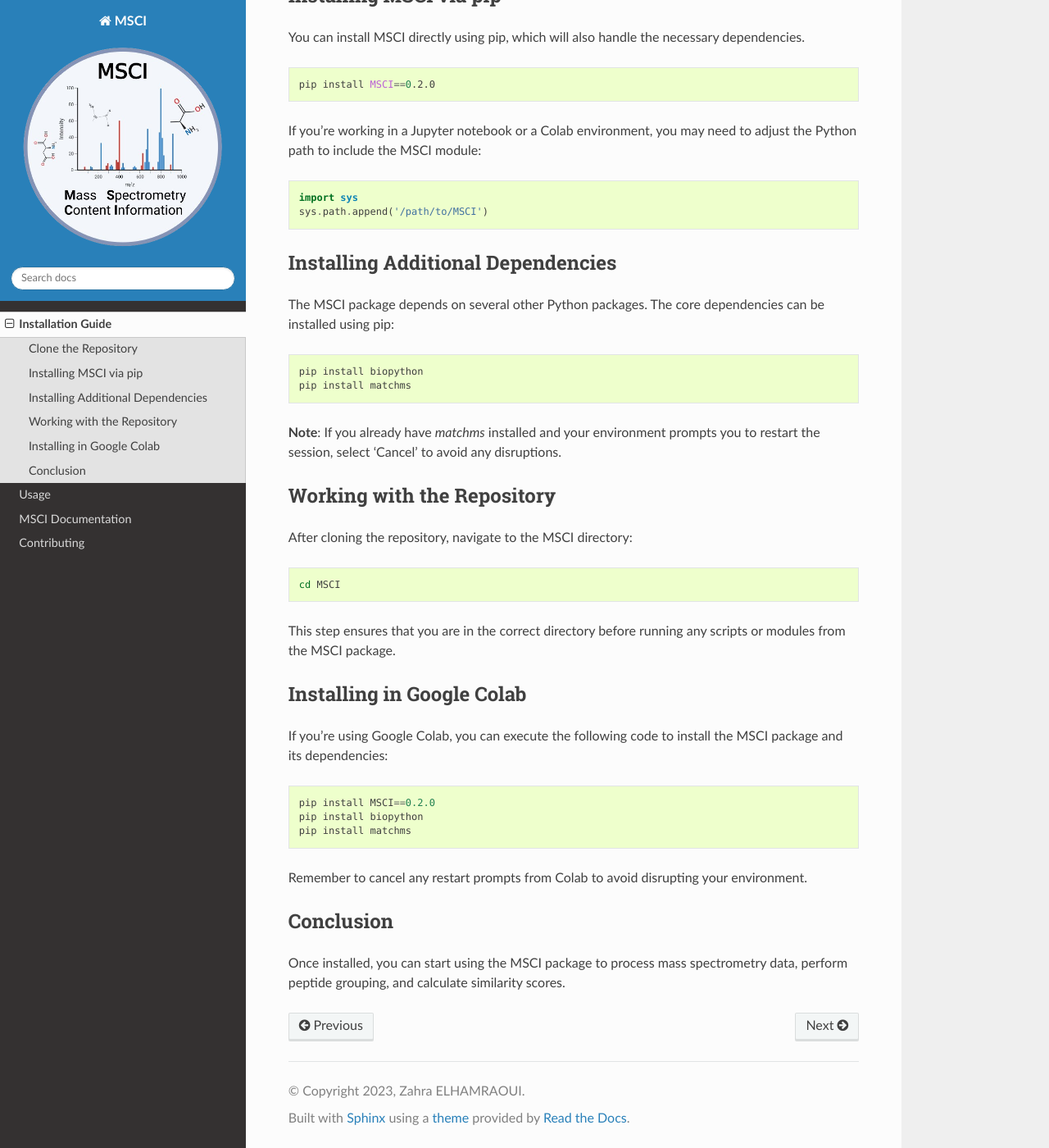
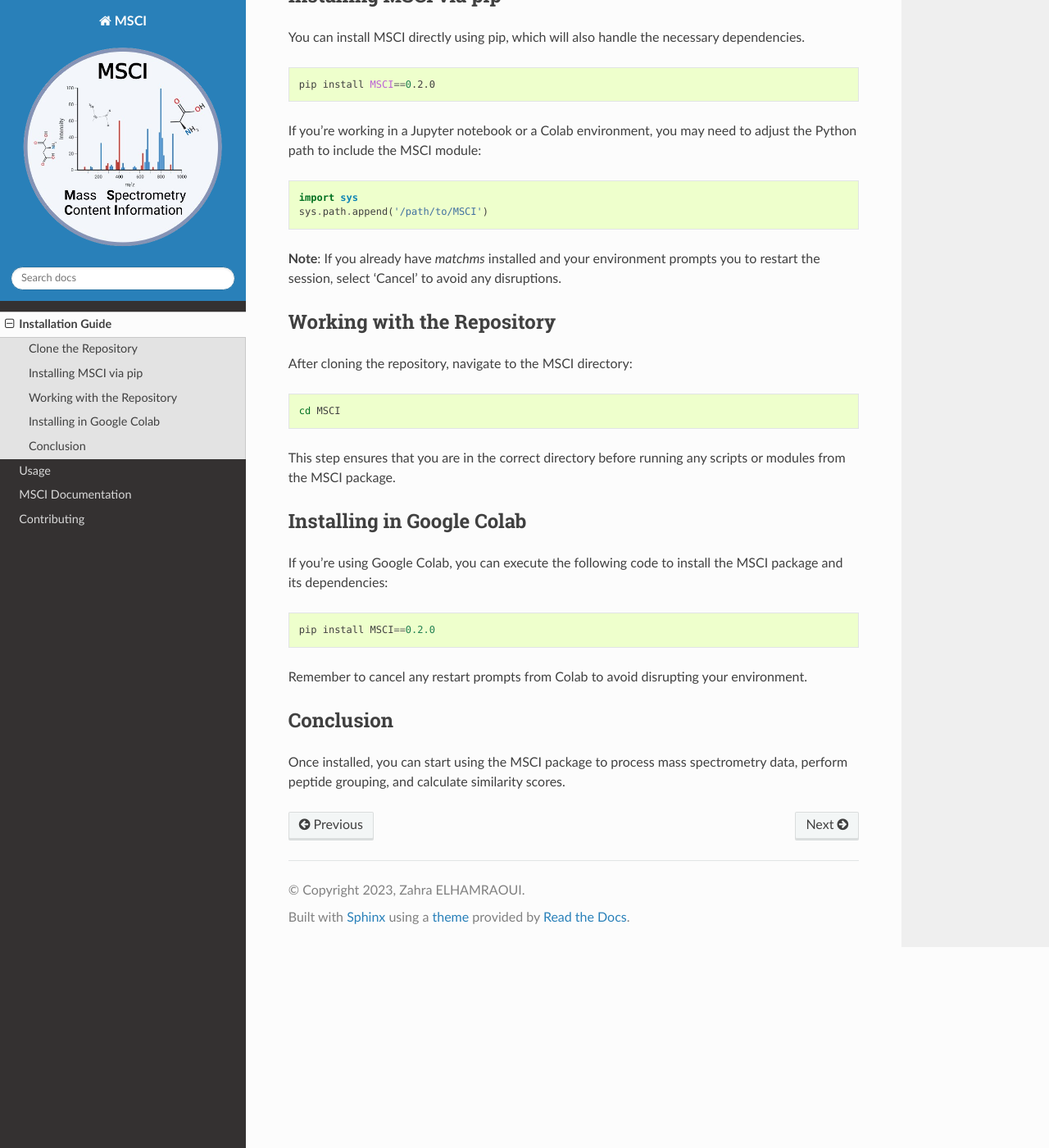
Before and after one commit to zahrael97/MSCI, a Sphinx documentation site: the page built from docs/installation.rst, in a window 1280 px wide and 1400 px high, scrolled down 425 px. Shown: the whole window at 82% size. Built offline with Sphinx 7.4.7 and the Read the Docs theme 3.1.0, drawn with Linux system fonts in a browser that asks for light colours; pages that are not in the unit, such as notebooks, are missing from menus.

Commit message:
Update installation.rst

```diff
--- a/docs/installation.rst
+++ b/docs/installation.rst
@@ -26,14 +26,6 @@ If you're working in a Jupyter notebook or a Colab environment, you may need to
     import sys
     sys.path.append('/path/to/MSCI')
 
-Installing Additional Dependencies
-----------------------------------
-The MSCI package depends on several other Python packages. The core dependencies can be installed using pip:
-
-.. code-block:: bash
-
-    pip install biopython
-    pip install matchms
 
 **Note**: If you already have `matchms` installed and your environment prompts you to restart the session, select 'Cancel' to avoid any disruptions.
 
@@ -54,8 +46,6 @@ If you're using Google Colab, you can execute the following code to install the
 .. code-block:: python
 
     pip install MSCI==0.2.0
-    pip install biopython
-    pip install matchms
 
 Remember to cancel any restart prompts from Colab to avoid disrupting your environment.
 
```
